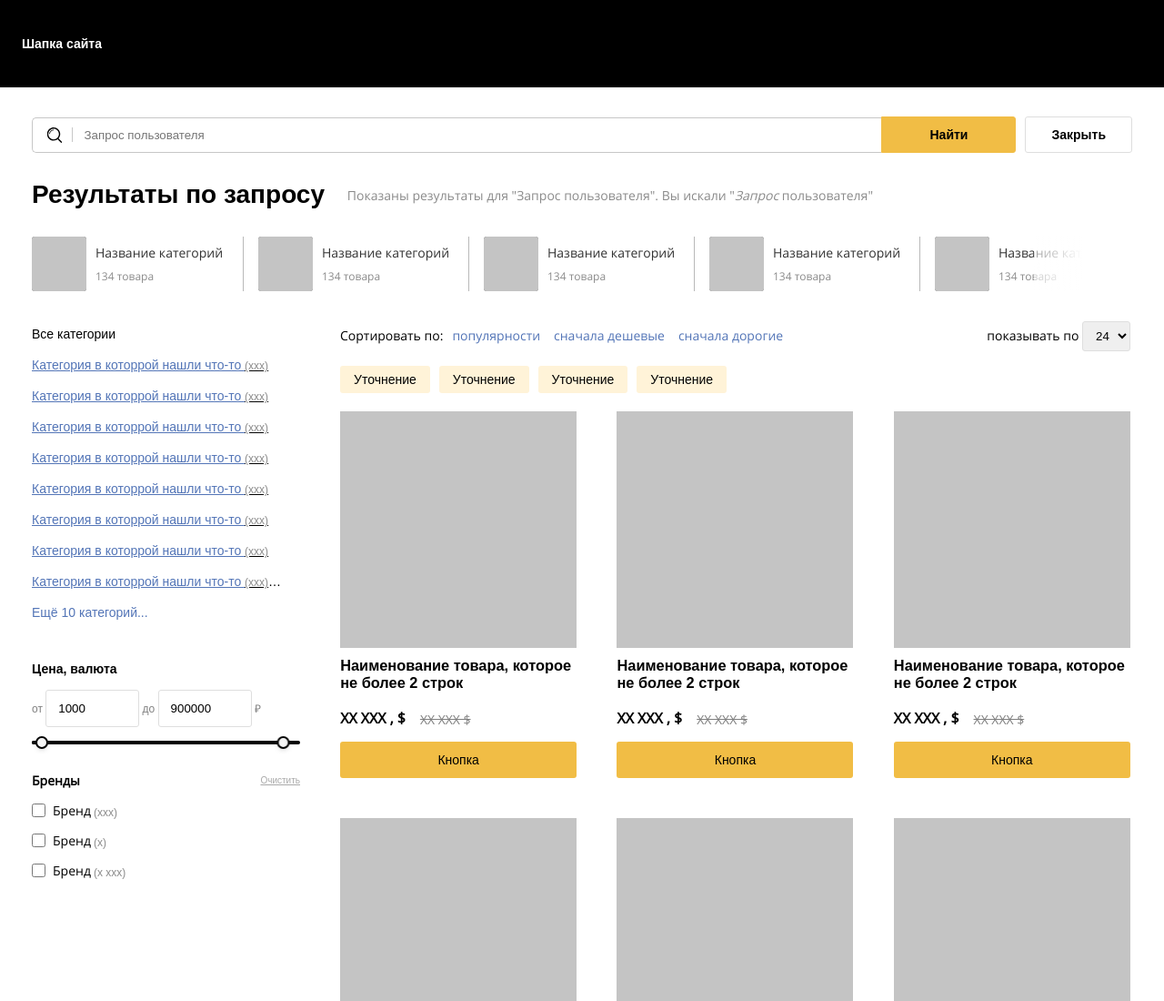
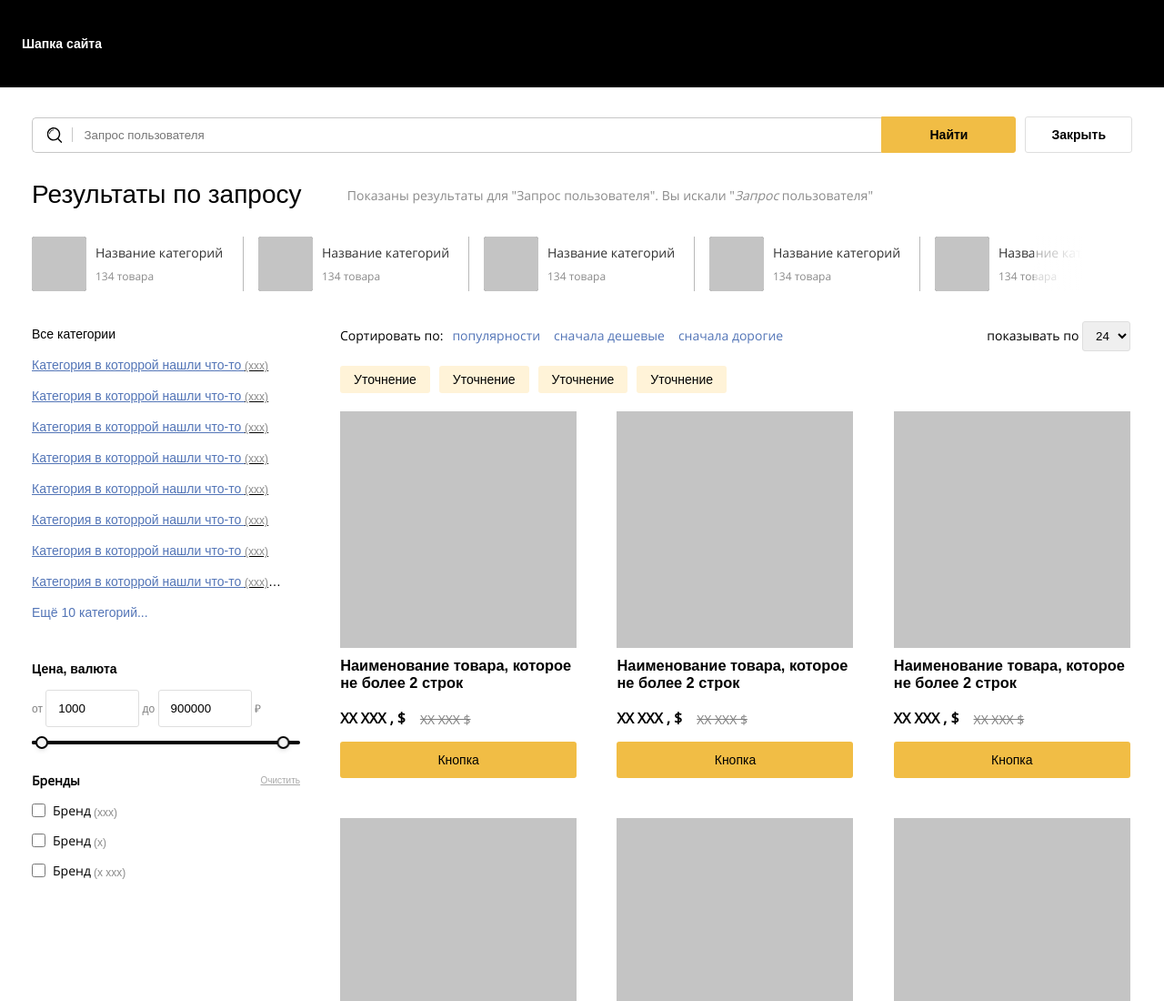
Before and after one commit to Daulet070/shop-layout, a website: page index.html in a window 1280 px wide. Shown: the top 1100 px of the page at 91% size. Drawn offline with Linux system fonts and the light colour scheme; files whose address does not match are found by name.

Commit message:
Верстка ТЗ

```diff
--- a/css/style.css
+++ b/css/style.css
@@ -166,7 +166,10 @@ body {
 }
 
 .status-title {
+    font-family: Arial;
     font-size: 28px;
+    font-weight: 400;
+    color: #000;
 }
 
 .status-info {
```
Also changed, not shown: README.md.
